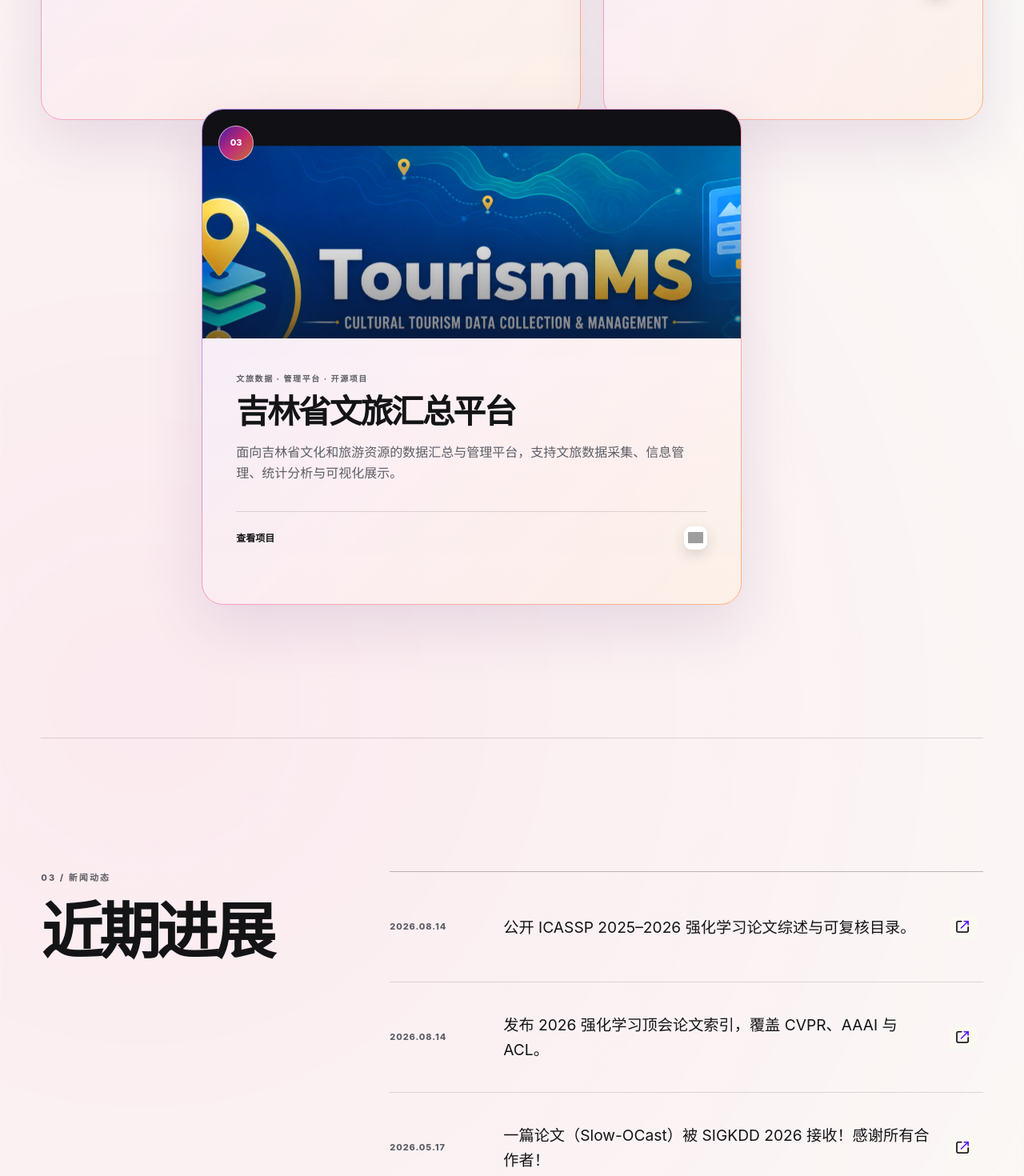
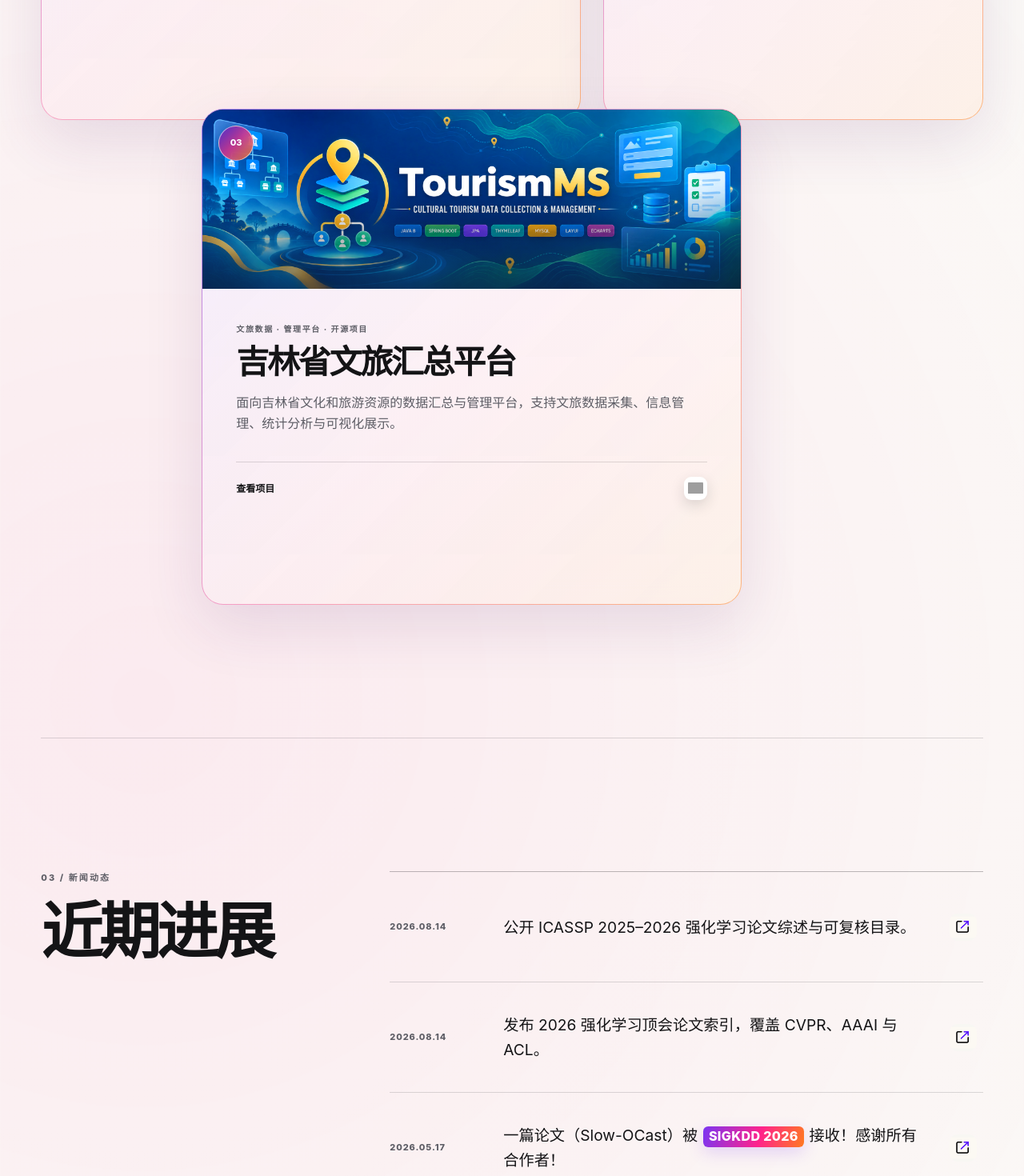
Before and after one commit to TechCloud-x/Qixiu-Li.github.io, a Next.js app: page / in a window 1280 px wide. Shown: the part 3920-5390 px from the top of the page at 80% size. Built offline with nearby package versions, Linux system fonts and the light colour scheme; grey boxes are pictures that could not be loaded.

Commit message:
Refine project banners and news highlights

```diff
--- a/app/globals.css
+++ b/app/globals.css
@@ -915,29 +915,18 @@ a:hover .link-icon {
 .project-visual {
   position: relative;
   min-height: 0;
-  aspect-ratio: 2.35 / 1;
+  aspect-ratio: 3 / 1;
   overflow: hidden;
   background: #101015;
 }
 
 .project-visual > img {
   width: 100%;
-  height: calc(100% + 100px);
-  object-fit: cover;
-  transform: translate3d(0, var(--parallax-y, 0), 0) scale(1.03);
-  will-change: transform;
-}
-
-.repository-banner-1 {
-  object-position: 52% 50%;
-}
-
-.repository-banner-2 {
-  object-position: 51% 50%;
-}
-
-.repository-banner-3 {
-  object-position: 56% 50%;
+  height: 100%;
+  object-fit: contain;
+  object-position: center;
+  transform: none;
+  will-change: auto;
 }
 
 .project-visual::after {
@@ -1028,6 +1017,27 @@ a:hover .link-icon {
 .news-item p {
   margin: 0;
   font-size: clamp(16px, 1.5vw, 22px);
+}
+
+.venue-highlight {
+  display: inline-block;
+  margin: 0 0.1em;
+  padding: 0.05em 0.42em 0.09em;
+  border-radius: 0.38em;
+  background: linear-gradient(105deg, var(--violet), var(--magenta) 56%, var(--orange));
+  box-shadow: 0 7px 20px rgba(123, 53, 242, 0.18);
+  color: #fff;
+  font-size: 0.84em;
+  font-weight: 850;
+  letter-spacing: 0.02em;
+  line-height: 1.45;
+  white-space: nowrap;
+}
+
+:root[data-theme="dark"] .venue-highlight {
+  box-shadow:
+    0 0 0 1px rgba(255, 255, 255, 0.1),
+    0 8px 24px rgba(123, 53, 242, 0.28);
 }
 
 .news-arrow {
@@ -2060,7 +2070,7 @@ footer {
 
   .project-visual {
     min-height: 0;
-    aspect-ratio: 2.35 / 1;
+    aspect-ratio: 3 / 1;
   }
 
   .news-item {
--- a/app/page.tsx
+++ b/app/page.tsx
@@ -565,6 +565,21 @@ function GiteeIcon({ className = "gitee-icon" }: { className?: string }) {
   );
 }
 
+const highlightedVenues = new Set(["SIGKDD 2026", "CVPR 2026", "ISPA 2026", "UIC 2025"]);
+const venuePattern = /(SIGKDD 2026|CVPR 2026|ISPA 2026|UIC 2025)/g;
+
+function HighlightedNewsText({ text }: { text: string }) {
+  return text.split(venuePattern).map((part, index) =>
+    highlightedVenues.has(part) ? (
+      <mark className="venue-highlight" key={`${part}-${index}`}>
+        {part}
+      </mark>
+    ) : (
+      part
+    ),
+  );
+}
+
 export default function Home() {
   const [locale, setLocale] = useState<Locale>("zh");
   const [dark, setDark] = useState(false);
@@ -892,7 +907,9 @@ export default function Home() {
             {t.news.map(([date, item], index) => (
               <article className="news-item" key={`${date}-${index}`}>
                 <time>{date}</time>
-                <p>{item}</p>
+                <p>
+                  <HighlightedNewsText text={item} />
+                </p>
                 <AssetIcon name="external" className="news-arrow" />
               </article>
             ))}
```
Also changed, not shown: 1 other file (tests, documents, lock files or other folders).
